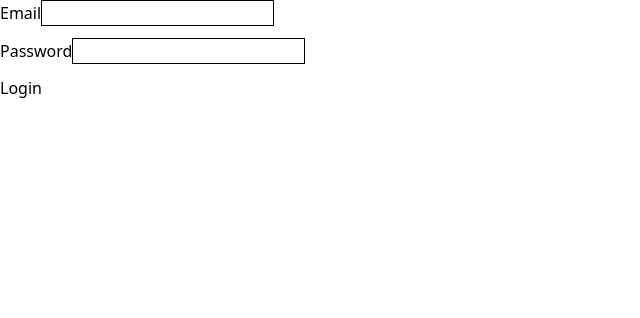
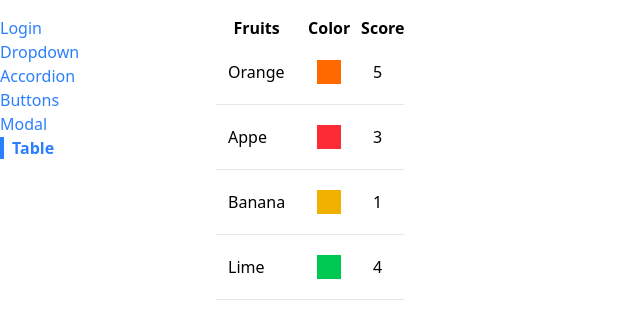
Before and after one commit to Belal-said/comps, a React app: page /table in a window 1280 px wide. Shown: the top 318 px of the page, without its empty margins (0-640 px from the left). Built offline with nearby package versions, Linux system fonts and the light colour scheme; the HTML template or start-up script is replaced by a standard one.

Commit message:
Adding our table component

```diff
--- a/src/App.js
+++ b/src/App.js
@@ -6,18 +6,19 @@
 import ButtonPage from "./pages/ButtonPage";
 import ModalPage from "./pages/ModalPage";
 import TablePage from "./pages/TablePage";
-import LoginPage from "./pages/LoginPage";
+// import LoginPage from "./pages/LoginPage";
 
 function App() {
-    const [token, setToken] = useState("");
+    // const [token, setToken] = useState("");
 
-    const handleLogout = () => {
-        setToken('')
-    }
+    // const handleLogout = () => {
+    //     setToken('')
+    // }
 
 
     const app = <div className="container mx-auto grid grid-cols-6 gap-4 mt-4">
-            <Sidebar token={token} />
+            {/* <Sidebar token={token} /> */}
+            <Sidebar />
             <div className="col-span-5">
                 <Route path="/accordion">
                     <AccordionPage />
@@ -34,11 +35,12 @@
                 <Route path="/table">
                     <TablePage />
                 </Route>
-                <button onClick={handleLogout}>logout</button>
+                {/* <button onClick={handleLogout}>logout</button> */}
             </div>
         </div>
 
-    return token ? app : <LoginPage token={token} setToken={setToken} />;
+    // return token ? app : <LoginPage token={token} setToken={setToken} />;
+    return app;
 }
 
 export default App;
--- a/src/components/Table.js
+++ b/src/components/Table.js
@@ -1,12 +1,15 @@
-function Table({ data }) {
-    const renderedRows = data.map((fruit) => {
+function Table({ data, config, keyFn }) {
+    const renderedHeaders = config.map((column) => {
+        return <th key={column.label}>{column.label}</th>;
+    });
+
+    const renderedRows = data.map((rowData) => {
+        const renderedCells = config.map((column) => {
+            return <td className="p-3" key={column.label}>{column.render(rowData)}</td>
+        })
         return (
-            <tr className="border-b border-gray-200" key={fruit.name}>
-                <td className="p-3">{fruit.name}</td>
-                <td className="p-3">
-                    <div className={`p-3 m-2 ${fruit.color}`}></div>
-                </td>
-                <td className="p-3">{fruit.score}</td>
+            <tr className="border-b border-gray-200" key={keyFn(rowData)}>
+                {renderedCells}
             </tr>
         );
     });
@@ -14,11 +17,7 @@
     return (
         <table>
             <thead>
-                <tr>
-                    <th>Fruit</th>
-                    <th>Color</th>
-                    <th>Score</th>
-                </tr>
+                <tr>{renderedHeaders}</tr>
             </thead>
             <tbody>{renderedRows}</tbody>
         </table>
--- a/src/pages/TablePage.js
+++ b/src/pages/TablePage.js
@@ -8,9 +8,23 @@
         { name: "Lime", color: "bg-green-500", score: 4 },
     ];
 
+    const config = [
+        { label: "Fruits", render: (fruit) => fruit.name },
+        {
+            label: "Color",
+            render: (fruit) => <div className={`p-3 m-2 ${fruit.color}`}></div>,
+        },
+        { label: "Score", render: (fruit) => fruit.score },
+    ];
+
+    // key function to put in mapping to work with all types of data.
+    const keyFn = (fruit) => {
+        return fruit.name
+    }
+
     return (
         <div>
-            <Table data={data} />
+            <Table data={data} config={config} keyFn={keyFn}/>
         </div>
     );
 }
```
